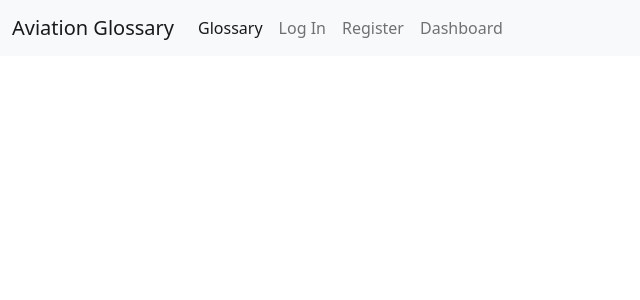
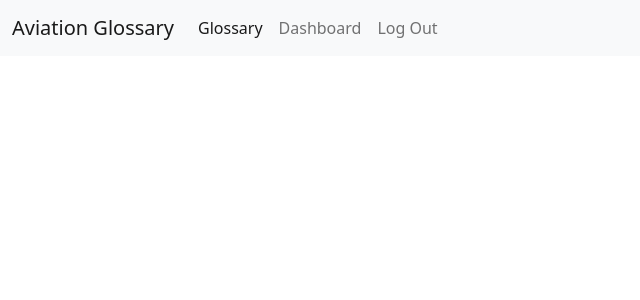
Before and after one commit to gretaegan/aviation-glossary, a Flask app: page / in a window 1280 px wide. Shown: the top 300 px of the page, without its empty margins (0-640 px from the left). Run offline with Flask 2, Linux system fonts and the light colour scheme; the visitor is signed in with stand-in values (Sample User, id 1); data that the repository does not hold is empty; some libraries are stand-ins or nearby versions.

Commit message:
Add Logout function

```diff
--- a/app.py
+++ b/app.py
@@ -79,7 +79,17 @@ def login():
 def dashboard(username):
     username = mongo.db.users.find_one(
         {"username": session["user"]})["username"]
-    return render_template("dashboard.html", username=username)
+
+    if session["user"]:
+        return render_template("dashboard.html", username=username)
+    return redirect(url_for("login"))
+
+
+@app.route("/logout")
+def logout():
+    flash("You are now logged out")
+    session.pop("user")
+    return redirect(url_for("login"))
 
 
 if __name__ == "__main__":
--- a/templates/base.html
+++ b/templates/base.html
@@ -16,24 +16,30 @@
             <!-- navbar -->
             <nav class="navbar navbar-expand-lg navbar-light bg-light">
                 <div class="container-fluid">
-                <a class="navbar-brand" href="{{ url_for('get_definitions') }}">Aviation Glossary</a>
+                <a class="navbar-brand" href="#">Aviation Glossary</a>
                 <button class="navbar-toggler" type="button" data-bs-toggle="collapse" data-bs-target="#navbarText" aria-controls="navbarText" aria-expanded="false" aria-label="Toggle navigation">
                     <span class="navbar-toggler-icon"></span>
                 </button>
                 <div class="collapse navbar-collapse" id="navbarText">
                     <ul class="navbar-nav me-auto mb-2 mb-lg-0">
                     <li class="nav-item">
-                        <a class="nav-link active" aria-current="page" href="#">Glossary</a>
+                        <a class="nav-link active" aria-current="page" href="{{ url_for('get_definitions') }}">Glossary</a>
                     </li>
-                    <li class="nav-item">
+                    {% if session.user %}
+                        <li class="nav-item">
+                        <a class="nav-link" aria-current="page" href="{{ url_for('dashboard', username=session['user']) }}">Dashboard</a>
+                        </li>
+                        <li class="nav-item">
+                        <a class="nav-link" href="{{ url_for('logout') }}">Log Out</a>
+                        </li>
+                    {% else %}
+                        <li class="nav-item">
+                        <a class="nav-link" href="{{ url_for('register') }}">Register</a>
+                        </li>
+                        <li class="nav-item">
                         <a class="nav-link" href="{{ url_for('login') }}">Log In</a>
-                    </li>
-                    <li class="nav-item">
-                        <a class="nav-link" href="{{ url_for('register') }}">Register</a>
-                    </li>
-                    <li class="nav-item">
-                        <a class="nav-link" aria-current="page" href="{{ url_for('dashboard', username=session['user']) }}">Dashboard</a>
-                    </li>
+                        </li>
+                    {% endif %}
                     </ul>
                 </div>
                 </div>
```
